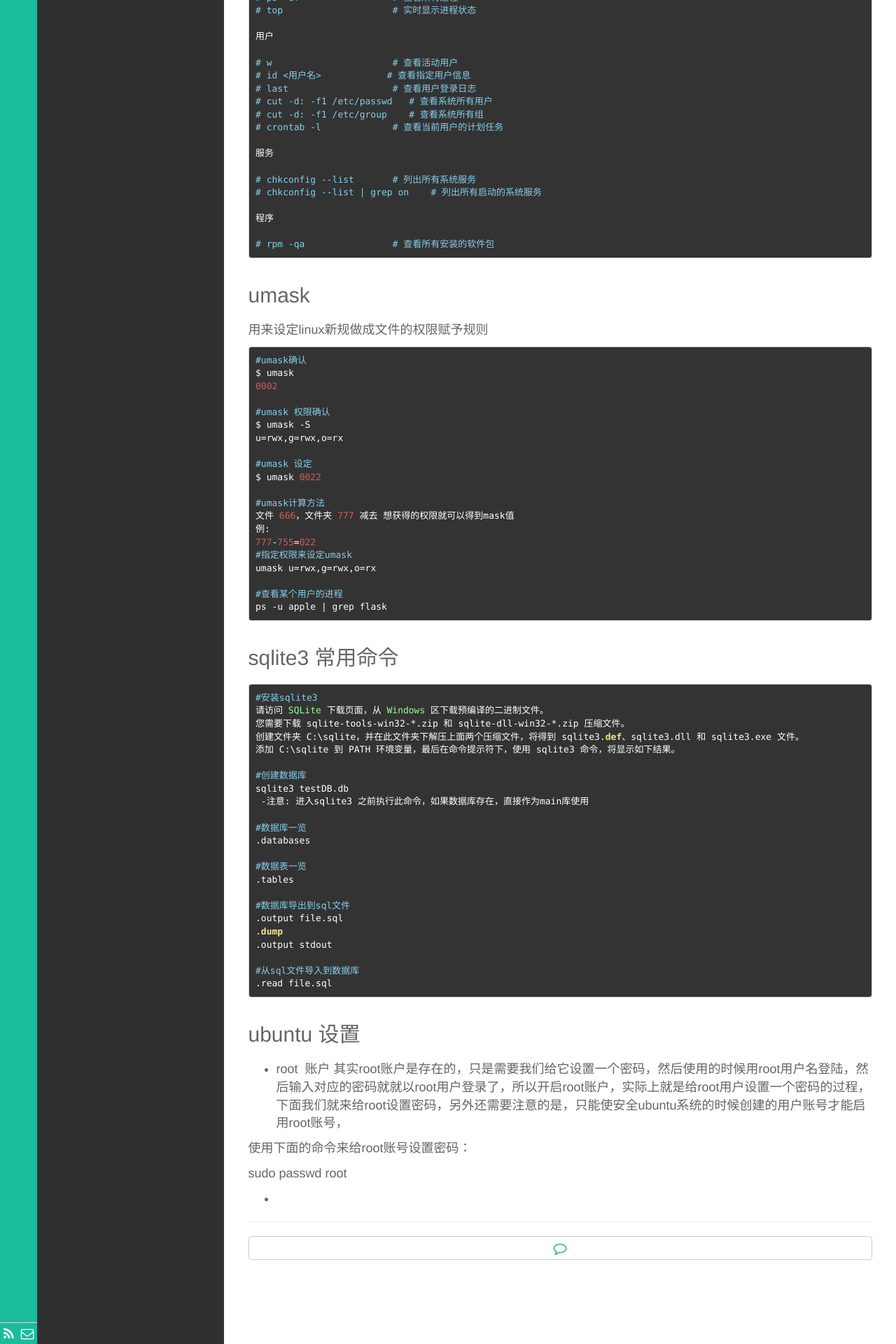
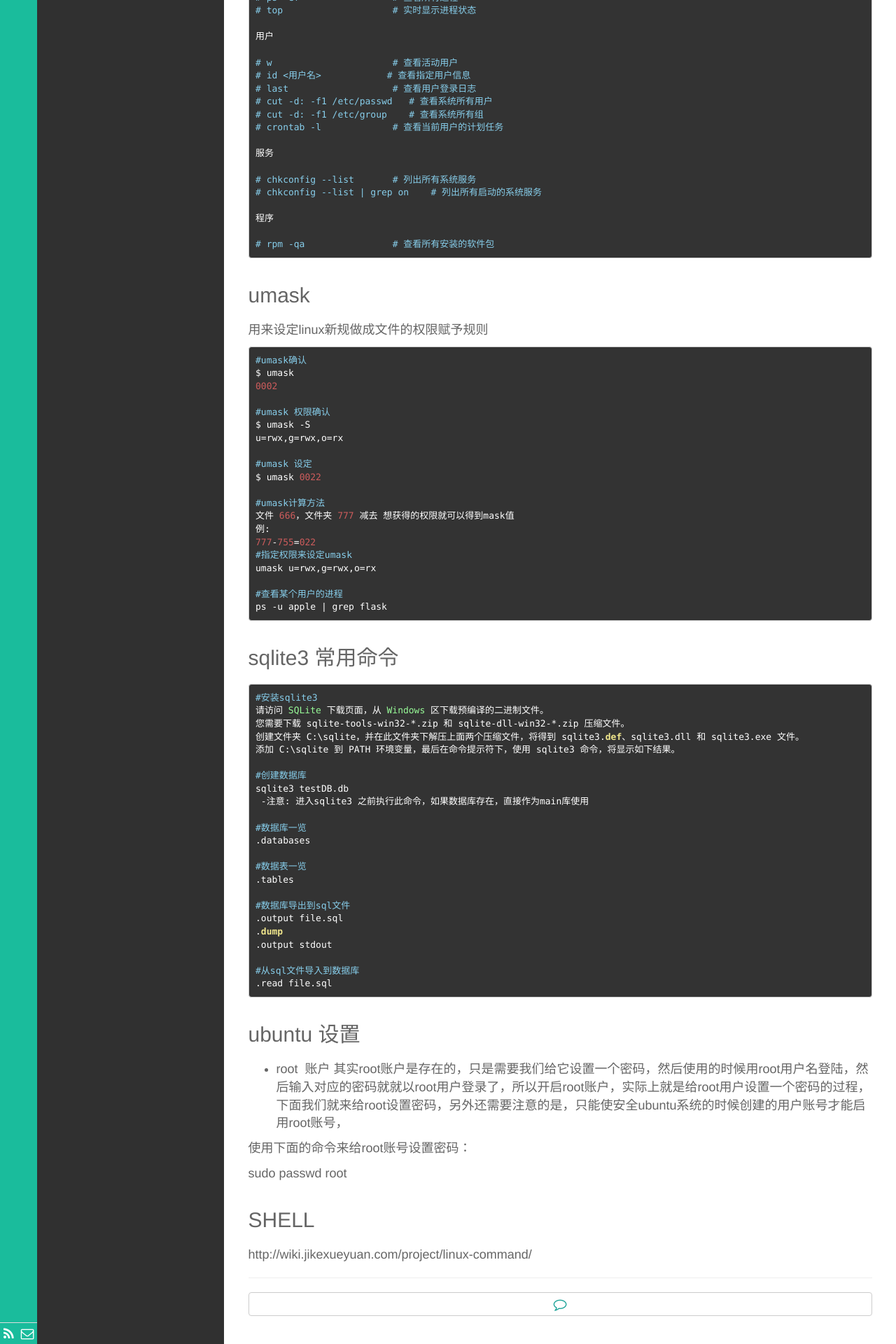
Before and after one commit to kyoyo/kyoyo.github.io, a Jekyll site: the page built from _posts/常用/2017-10-04-LinuxCommand.md, in a window 1280 px wide. Shown: the part 1917-3837 px from the top of the page at 70% size. Built offline with Jekyll 4.4.1, drawn with Linux system fonts in a browser that asks for light colours; Markdown is read by kramdown in place of the engine named in the settings.

Commit message:
Update 2017-10-04-LinuxCommand.md

```diff
--- a/_posts/常用/2017-10-04-LinuxCommand.md
+++ b/_posts/常用/2017-10-04-LinuxCommand.md
@@ -186,4 +186,6 @@ sqlite3 testDB.db
 
 sudo passwd root
 
--
+## SHELL
+
+http://wiki.jikexueyuan.com/project/linux-command/
```
